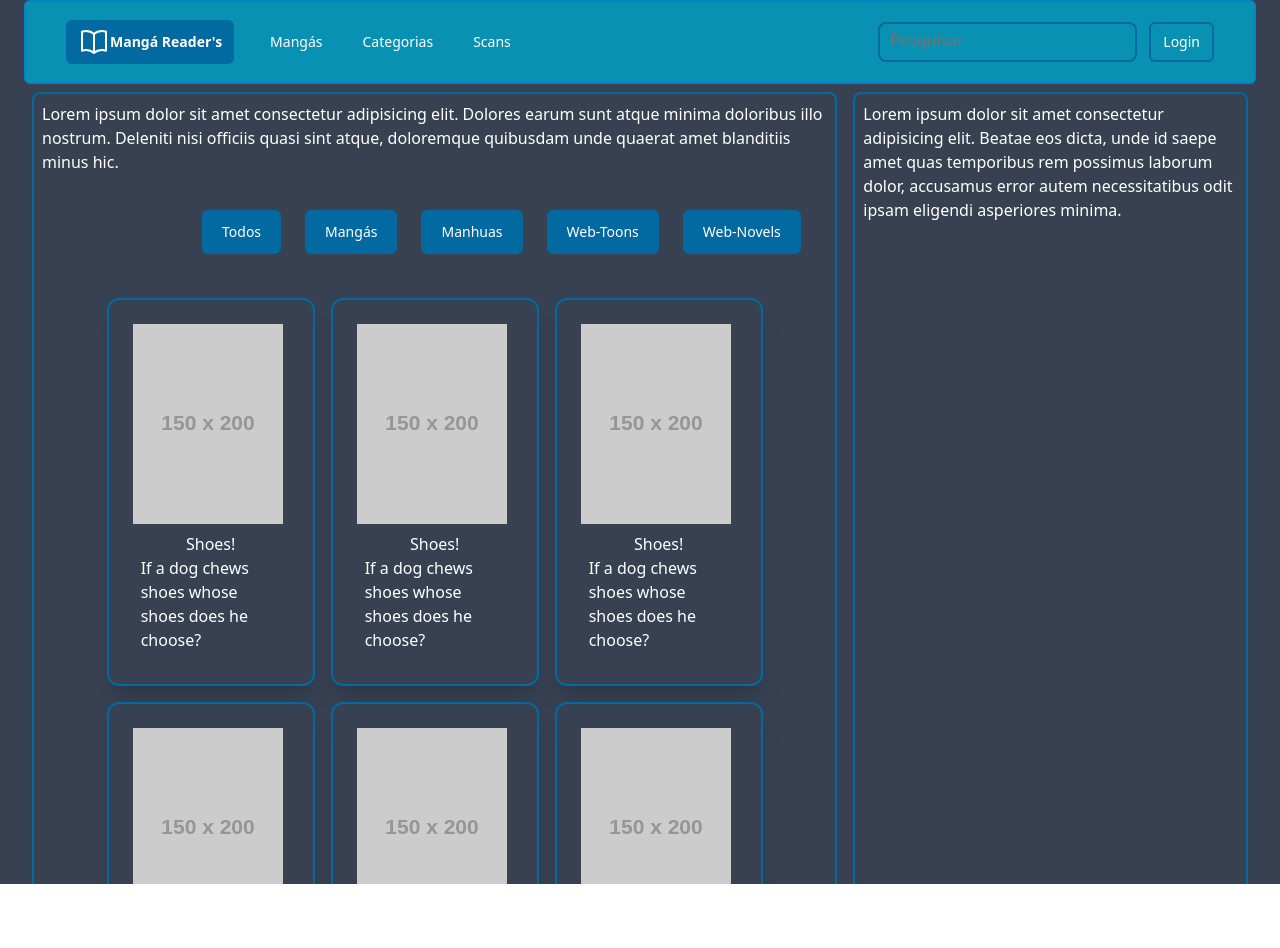
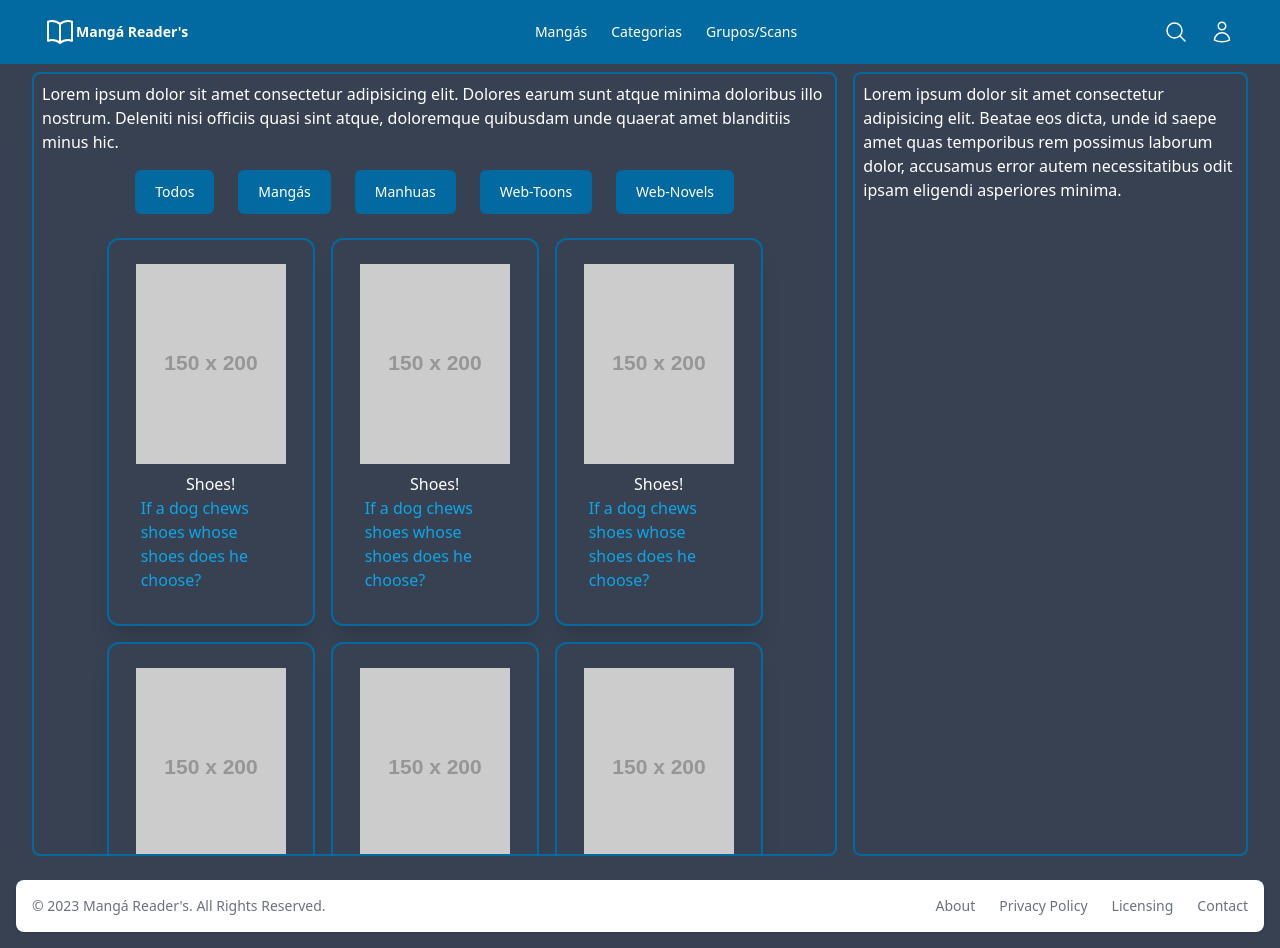
Before and after one commit to kroonus2/MangaReader-FrontEnd, a React (Create React App) app: page / in a window 1280 px wide. Before the commit the page ends 884 px from the top, so only its background shows below. Built offline with nearby package versions, Linux system fonts and the light colour scheme.

Commit message:
Adicionando responsividade aos componentes criados

```diff
--- a/src/App.tsx
+++ b/src/App.tsx
@@ -1,11 +1,18 @@
+import React from "react";
+import { Footerbar } from "./components/Footerbar";
 import { Navbar } from "./components/Navbar";
 import { MainRoutes } from "./routes/MainRoutes";
 
 export default function App() {
   return (
-    <div className="bg-gray-700 overflow-auto">
+    <div className="container m-auto bg-gray-700 min-h-screen overflow-x-hidden flex flex-col relative">
       <Navbar />
-      <MainRoutes />
+      <div className="flex-grow">
+        <MainRoutes />
+      </div>
+      <div className="">
+        <Footerbar />
+      </div>
     </div>
-  )
+  );
 }
--- /dev/null
+++ b/src/components/Footerbar.jsx
@@ -0,0 +1,24 @@
+export const Footerbar = () => {
+    return (
+        <footer className="bg-white rounded-lg shadow m-4 dark:bg-gray-800">
+            <div className="w-full mx-auto max-w-screen-xl p-4 md:flex md:items-center md:justify-between">
+                <span className="text-sm text-gray-500 sm:text-center dark:text-gray-400">© 2023 <a href="https://flowbite.com/" className="hover:underline">Mangá Reader's</a>. All Rights Reserved.
+                </span>
+                <ul className="flex flex-wrap items-center mt-3 text-sm font-medium text-gray-500 dark:text-gray-400 sm:mt-0">
+                    <li>
+                        <a href="*" className="mr-4 hover:underline md:mr-6 ">About</a>
+                    </li>
+                    <li>
+                        <a href="*" className="mr-4 hover:underline md:mr-6">Privacy Policy</a>
+                    </li>
+                    <li>
+                        <a href="*" className="mr-4 hover:underline md:mr-6">Licensing</a>
+                    </li>
+                    <li>
+                        <a href="*" className="hover:underline">Contact</a>
+                    </li>
+                </ul>
+            </div>
+        </footer>
+    )
+}
--- a/src/components/Navbar.tsx
+++ b/src/components/Navbar.tsx
@@ -1,25 +1,36 @@
+import React, { useState } from 'react';
+
 export const Navbar = () => {
+    const [showMobileMenu, setShowMobileMenu] = useState(false);
+    const [showSearchField, setShowSearchField] = useState(false);
+
+    const toggleMobileMenu = () => {
+        setShowMobileMenu((prevState) => !prevState);
+    };
+
+    const toggleSearchField = () => {
+        setShowSearchField((prevState) => !prevState);
+    };
+
     return (
-        <nav className="bg-cyan-600 mx-6 py-4 rounded-md p-2 border-2 border-sky-600 rounded-lg">
-            <div className="mx-auto max-w-9xl px-2 sm:px-6 lg:px-8 ">
-                <div className="relative flex h-12 items-center justify-between">
-                    <div className="absolute inset-y-0 left-0 flex items-center sm:hidden">
-                        <button type="button" className="inline-flex items-center justify-center rounded-md p-2 text-gray-400
-                        houver:bg-gray-700 hover:text-white focus:outline-none focus:ring-2 focus:ring-inset focus:ring-white"
-                            aria-controls="mobile-menu" aria-expanded="false">
-                            <span className="sr-only">
-                                Abrir Menu Principal
-                            </span>
-                            <svg className="block h-6 w-6" fill="none" viewBox="0 0 24 24" stroke-width="1.5" stroke="currentColor" aria-hidden="true">
-                                <path stroke-linecap="round" stroke-linejoin="round" d="M3.75 6.75h16.5M3.75 12h16.5m-16.5 5.25h16.5" />
+        <>
+            {/* Top Navbar */}
+            <nav className={`bg-sky-700 text-white py-4 px-8 flex items-center justify-between ${showMobileMenu ? 'h-auto' : 'h-16'}`}>
+                {/* Mobile Menu Button */}
+                <div className="lg:hidden">
+                    <button
+                        onClick={toggleMobileMenu}
+                        className="text-2xl"
+                    >
+                        <svg xmlns="http://www.w3.org/2000/svg" fill="none" viewBox="0 0 24 24" strokeWidth={1.5} stroke="currentColor" className="w-6 h-6">
+                            <path strokeLinecap="round" strokeLinejoin="round" d="M3.75 5.25h16.5m-16.5 4.5h16.5m-16.5 4.5h16.5m-16.5 4.5h16.5" />
                         </svg>
 
-                            <svg className="hidden h-6 w-6" fill="none" viewBox="0 0 24 24" stroke-width="1.5" stroke="currentColor" aria-hidden="true">
-                                <path stroke-linecap="round" stroke-linejoin="round" d="M6 18L18 6M6 6l12 12" />
-                            </svg>
                     </button>
                 </div>
-                    <div className="flex flex-1 items-center justify-center sm:items-stretch sm:justify-start">
+
+                {/* Logo */}
+                <div className="text-2xl font-bold">
                     <a href="/" className="flex flex-shrink-0 items-center bg-sky-700 text-white rounded-md px-3 py-1 hover:shadow-lg text-sm font-medium">
                         <svg xmlns="http://www.w3.org/2000/svg" fill="none" viewBox="0 0 24 24" strokeWidth={1.5} stroke="currentColor" className="block w-8 h-8">
                             <path strokeLinecap="round" strokeLinejoin="round" d="M12 6.042A8.967 8.967 0 006 3.75c-1.052 0-2.062.18-3 .512v14.25A8.987 8.987 0 016 18c2.305 0 4.408.867 6 2.292m0-14.25a8.966 8.966 0 016-2.292c1.052 0 2.062.18 3 .512v14.25A8.987 8.987 0 0018 18a8.967 8.967 0 00-6 2.292m0-14.25v14.25" />
@@ -28,52 +39,73 @@ export const Navbar = () => {
                             Mangá Reader's
                         </h1>
                     </a>
-                        <div className="hidden sm:ml-6 sm:block">
-                            <div className="flex space-x-4">
-                                <a href="*" className="text-white hover:bg-sky-700 hover:text-white rounded-md px-3 py-3 text-sm font-medium">
+                </div>
+
+                {/* Desktop Menu */}
+                <div className="hidden lg:flex items-center">
+                    <a href="*" className="text-white hover:bg-gray-700 hover:text-white rounded-md px-3 py-3 text-sm font-medium">
                         Mangás
                     </a>
-                                <a href="*" className="text-white hover:bg-sky-700 hover:text-white rounded-md px-3 py-3 text-sm font-medium">
+                    <a href="*" className="text-white hover:bg-gray-700 hover:text-white rounded-md px-3 py-3 text-sm font-medium">
                         Categorias
                     </a>
-                                <a href="*" className="text-white hover:bg-sky-700 hover:text-white rounded-md px-3 py-3 text-sm font-medium">
-                                    Scans
+                    <a href="*" className="text-white hover:bg-gray-700 hover:text-white rounded-md px-3 py-3 text-sm font-medium">
+                        Grupos/Scans
                     </a>
                 </div>
+
+                {/* Div fixa na direita em ambos os espectos, [desktop, mobile] */}
+                <div className="relative inset-y-0 right-0 flex items-center pr-2 sm:static sm:inset-auto sm:ml-6 sm:pr-0">
+                    {/* Search Icon and Field */}
+                    <div className="relative bg-sky-700 rounded-lg flex items-center hover:bg-gray-700">
+                        {showSearchField && (
+                            <input
+                                type="text"
+                                placeholder="Pesquisar"
+                                className="px-2 py-1 rounded-lg shadow-inner bg-sky-800"
+                            />
+                        )}
+                        <button
+                            onClick={toggleSearchField}
+                            className="text-white text-2xl px-2"
+                        >
+                            <svg xmlns="http://www.w3.org/2000/svg" fill="none" viewBox="0 0 24 24" strokeWidth={1.5} stroke="currentColor" className="w-6 h-6">
+                                <path strokeLinecap="round" strokeLinejoin="round" d="M21 21l-5.197-5.197m0 0A7.5 7.5 0 105.196 5.196a7.5 7.5 0 0010.607 10.607z" />
+                            </svg>
+                        </button>
+                    </div>
+                    {/* User Icon */}
+                    <div className="relative">
+                        <button
+                            className="border-2 border-sky-700 hover:bg-sky-700 text-white rounded-md px-3 py-2 text-sm font-medium hover:bg-gray-700"
+                        >
+                            <svg xmlns="http://www.w3.org/2000/svg" fill="none" viewBox="0 0 24 24" strokeWidth={1.5} stroke="currentColor" className="w-6 h-6">
+                                <path strokeLinecap="round" strokeLinejoin="round" d="M15.75 6a3.75 3.75 0 11-7.5 0 3.75 3.75 0 017.5 0zM4.501 20.118a7.5 7.5 0 0114.998 0A17.933 17.933 0 0112 21.75c-2.676 0-5.216-.584-7.499-1.632z" />
+                            </svg>
+
+
+                        </button>
                     </div>
                 </div>
-                    <div className="absolute inset-y-0 right-0 flex items-center pr-2 sm:static sm:inset-auto sm:ml-6 sm:pr-0">
-                        <div className="relative" data-te-input-wrapper-init>
-                            <input
-                                type="search"
-                                className="peer block min-h-[auto] w-full rounded-lg border-solid border-2 border-sky-700 bg-transparent px-3 py-[0.32rem] leading-[1.6] outline-none transition-all duration-200 ease-linear focus:placeholder:opacity-100 peer-focus:text-primary data-[te-input-state-active]:placeholder:opacity-100 motion-reduce:transition-none dark:text-neutral-200 dark:placeholder:text-neutral-200 dark:peer-focus:text-primary [&:not([data-te-input-placeholder-active])]:placeholder:opacity-0"
-                                id="searchBar"
-                                placeholder="Type query"
-                            />
-                            <label className="pointer-events-none absolute left-3 top-0 mb-0 max-w-[90%] origin-[0_0]
-                                truncate pt-[0.37rem] leading-[1.6] text-neutral-500 transition-all duration-200
-                                ease-out peer-focus:-translate-y-[0.9rem] peer-focus:scale-[0.8] peer-focus:text-primary
-                                peer-data-[te-input-state-active]:-translate-y-[0.9rem]
-                                peer-data-[te-input-state-active]:scale-[0.8] motion-reduce:transition-none
-                                dark:text-neutral-200 dark:peer-focus:text-primary"
-                            >Pesquisar
-                            </label>
-                        </div>
-                        <div className="relative ml-3">
-                            <div>
-                                <button type="button" className="border-2 border-sky-700 hover:bg-sky-700 text-white rounded-md px-3 py-2 text-sm font-medium"
-                                    id="user-menu-btn" aria-expanded="false" aria-haspopup="true">
-                                    <span className="sr-only">Open user menu</span>
-                                    {/* <svg xmlns="http://www.w3.org/2000/svg" fill="none" viewBox="0 0 24 24" stroke-width="1.5" stroke="currentColor" className="h-8 w-8 rounded-full">
-                                        <path stroke-linecap="round" stroke-linejoin="round" d="M15.75 6a3.75 3.75 0 11-7.5 0 3.75 3.75 0 017.5 0zM4.501 20.118a7.5 7.5 0 0114.998 0A17.933 17.933 0 0112 21.75c-2.676 0-5.216-.584-7.499-1.632z" />
-                                    </svg> */}
+            </nav>
+
+            {/* Mobile Menu */}
+            <div className={`bg-sky-700 text-white py-2 px-4 lg:hidden ${showMobileMenu ? 'block' : 'hidden'}`}>
+                <div className="flex flex-col">
+                    <button type="button" className="my-2 w-full text-left">
+                        Mangás
+                    </button>
+                    <button type="button" className="my-2 w-full text-left">
+                        Categorias
+                    </button>
+                    <button type="button" className="my-2 w-full text-left">
+                        Grupos/Scans
+                    </button>
+                    <button type="button" className="my-2 w-full text-left">
                         Login
                     </button>
                 </div>
             </div>
-                    </div>
-                </div>
-            </div>
-        </nav>
-    )
-}
+        </>
+    );
+};
--- a/src/pages/MainPage.tsx
+++ b/src/pages/MainPage.tsx
@@ -1,86 +1,97 @@
 export const MainPage = () => {
     return (
-        <div className="container mx-auto h-screen px-8 py-2 grid grid-cols-3 gap-4 text-white h-fit">
-            <div className="col-span-2 p-2 border-2 border-sky-700 rounded-lg">
+        <div className="container mx-auto h-screen px-8 py-2  grid grid-cols-1 sm:grid-cols-2 lg:grid-cols-3 gap-4 text-white">
+            <div className="lg:col-span-2 p-2 border-2 border-sky-700 rounded-lg overflow-x-auto items-center">
                 <h2>
                     Lorem ipsum dolor sit amet consectetur adipisicing elit. Dolores earum sunt atque minima doloribus illo nostrum. Deleniti nisi officiis quasi sint atque, doloremque quibusdam unde quaerat amet blanditiis minus hic.
                 </h2>
-                <nav className="mx-28 p-9">
-                    <div className="grid grid-flow-col auto-cols-max">
+                <nav className="my-4">
+                    <div className="flex flex-wrap lg:flex-nowrap lg:justify-center md:justify-start">
                         <div>
-                            <button type="button" className="lex flex-shrink-0 items-center bg-sky-700 text-white rounded-md px-5 py-3 hover:shadow-lg text-sm font-medium  mx-3">Todos</button>
+                            <button type="button" className="flex-1 flex-shrink-0 items-center bg-sky-700 text-white rounded-md px-5 py-3 hover:shadow-lg text-sm font-medium mx-3">Todos</button>
                         </div>
                         <div>
-                            <button type="button" className="lex flex-shrink-0 items-center bg-sky-700 text-white rounded-md px-5 py-3 hover:shadow-lg text-sm font-medium  mx-3">Mangás</button>
+                            <button type="button" className="flex-1 flex-shrink-0 items-center bg-sky-700 text-white rounded-md px-5 py-3 hover:shadow-lg text-sm font-medium mx-3">Mangás</button>
                         </div>
                         <div>
-                            <button type="button" className="lex flex-shrink-0 items-center bg-sky-700 text-white rounded-md px-5 py-3 hover:shadow-lg text-sm font-medium  mx-3">Manhuas</button>
+                            <button type="button" className="flex-1 flex-shrink-0 items-center bg-sky-700 text-white rounded-md px-5 py-3 hover:shadow-lg text-sm font-medium mx-3">Manhuas</button>
                         </div>
                         <div>
-                            <button type="button" className="lex flex-shrink-0 items-center bg-sky-700 text-white rounded-md px-5 py-3 hover:shadow-lg text-sm font-medium  mx-3">Web-Toons</button>
+                            <button type="button" className="flex-1 flex-shrink-0 items-center bg-sky-700 text-white rounded-md px-5 py-3 hover:shadow-lg text-sm font-medium mx-3">Web-Toons</button>
                         </div>
                         <div>
-                            <button type="button" className="lex flex-shrink-0 items-center bg-sky-700 text-white rounded-md px-5 py-3 hover:shadow-lg text-sm font-medium  mx-3">Web-Novels</button>
+                            <button type="button" className="flex-1 flex-shrink-0 items-center bg-sky-700 text-white rounded-md px-5 py-3 hover:shadow-lg text-sm font-medium mx-3">Web-Novels</button>
                         </div>
                     </div>
                 </nav>
                 <div className="flex flex-1 flex-wrap justify-center">
-                    <div className="card w-52 bg-gray-700 shadow-xl p-6 hover:shadow-2xl hover:shadow-sky-500/40 border-2 border-sky-700 rounded-xl m-2">
-                        <figure><img src="https://placehold.co/150x200" /></figure>
+                    <div className="card w-full sm:w-52 bg-gray-700 shadow-xl p-6 hover:shadow-2xl hover:shadow-sky-500/40 border-2 border-sky-700 rounded-xl m-2">
+                        <div className="flex flex-col items-center"> {/* Centralize a imagem */}
+                            <figure>
+                                <img src="https://placehold.co/150x200" alt="img-front-manga" />
+                            </figure>
+                        </div>
                         <div className="card-body p-2">
                             <h2 className="card-title text-center">Shoes!</h2>
-                            <p className="">If a dog chews shoes whose shoes does he choose?</p>
+                            <p className="text-sky-500">If a dog chews shoes whose shoes does he choose?</p>
                         </div>
                     </div>
-                    <div className="card w-52 bg-gray-700 shadow-xl p-6 hover:shadow-2xl hover:shadow-sky-500/40 border-2 border-sky-700 rounded-xl m-2" >
-                        <figure><img src="https://placehold.co/150x200" /></figure>
+                    <div className="card w-full sm:w-52 bg-gray-700 shadow-xl p-6 hover:shadow-2xl hover:shadow-sky-500/40 border-2 border-sky-700 rounded-xl m-2">
+                        <div className="flex flex-col items-center"> {/* Centralize a imagem */}
+                            <figure>
+                                <img src="https://placehold.co/150x200" alt="img-front-manga" />
+                            </figure>
+                        </div>
                         <div className="card-body p-2">
                             <h2 className="card-title text-center">Shoes!</h2>
-                            <p className="">If a dog chews shoes whose shoes does he choose?</p>
+                            <p className="text-sky-500">If a dog chews shoes whose shoes does he choose?</p>
                         </div>
                     </div>
-                    <div className="card w-52 bg-gray-700 shadow-xl p-6 hover:shadow-2xl hover:shadow-sky-500/40 border-2 border-sky-700 rounded-xl m-2">
-                        <figure><img src="https://placehold.co/150x200" /></figure>
+                    <div className="card w-full sm:w-52 bg-gray-700 shadow-xl p-6 hover:shadow-2xl hover:shadow-sky-500/40 border-2 border-sky-700 rounded-xl m-2">
+                        <div className="flex flex-col items-center"> {/* Centralize a imagem */}
+                            <figure>
+                                <img src="https://placehold.co/150x200" alt="img-front-manga" />
+                            </figure>
+                        </div>
                         <div className="card-body p-2">
                             <h2 className="card-title text-center">Shoes!</h2>
-                            <p className="">If a dog chews shoes whose shoes does he choose?</p>
+                            <p className="text-sky-500">If a dog chews shoes whose shoes does he choose?</p>
                         </div>
                     </div>
-                    <div className="card w-52 bg-gray-700 shadow-xl p-6 hover:shadow-2xl hover:shadow-sky-500/40 border-2 border-sky-700 rounded-xl m-2">
-                        <figure><img src="https://placehold.co/150x200" /></figure>
+                    <div className="card w-full sm:w-52 bg-gray-700 shadow-xl p-6 hover:shadow-2xl hover:shadow-sky-500/40 border-2 border-sky-700 rounded-xl m-2">
+                        <div className="flex flex-col items-center"> {/* Centralize a imagem */}
+                            <figure>
+                                <img src="https://placehold.co/150x200" alt="img-front-manga" />
+                            </figure>
+                        </div>
                         <div className="card-body p-2">
                             <h2 className="card-title text-center">Shoes!</h2>
-                            <p className="">If a dog chews shoes whose shoes does he choose?</p>
+                            <p className="text-sky-500">If a dog chews shoes whose shoes does he choose?</p>
                         </div>
                     </div>
-                    <div className="card w-52 bg-gray-700 shadow-xl p-6 hover:shadow-2xl hover:shadow-sky-500/40 border-2 border-sky-700 rounded-xl m-2">
-                        <figure><img src="https://placehold.co/150x200" /></figure>
+                    <div className="card w-full sm:w-52 bg-gray-700 shadow-xl p-6 hover:shadow-2xl hover:shadow-sky-500/40 border-2 border-sky-700 rounded-xl m-2">
+                        <div className="flex flex-col items-center"> {/* Centralize a imagem */}
+                            <figure>
+                                <img src="https://placehold.co/150x200" alt="img-front-manga" />
+                            </figure>
+                        </div>
                         <div className="card-body p-2">
                             <h2 className="card-title text-center">Shoes!</h2>
-                            <p className="">If a dog chews shoes whose shoes does he choose?</p>
+                            <p className="text-sky-500">If a dog chews shoes whose shoes does he choose?</p>
                         </div>
                     </div>
-                    <div className="card w-52 bg-gray-700 shadow-xl p-6 hover:shadow-2xl hover:shadow-sky-500/40 border-2 border-sky-700 rounded-xl m-2">
-                        <figure><img src="https://placehold.co/150x200" /></figure>
+                    <div className="card w-full sm:w-52 bg-gray-700 shadow-xl p-6 hover:shadow-2xl hover:shadow-sky-500/40 border-2 border-sky-700 rounded-xl m-2">
+                        <div className="flex flex-col items-center"> {/* Centralize a imagem */}
+                            <figure>
+                                <img src="https://placehold.co/150x200" alt="img-front-manga" />
+                            </figure>
+                        </div>
                         <div className="card-body p-2">
                             <h2 className="card-title text-center">Shoes!</h2>
-                            <p className="">If a dog chews shoes whose shoes does he choose?</p>
+                            <p className="text-sky-500">If a dog chews shoes whose shoes does he choose?</p>
                         </div>
                     </div>
-                    <div className="card w-52 bg-gray-700 shadow-xl p-6 hover:shadow-2xl hover:shadow-sky-500/40 border-2 border-sky-700 rounded-xl m-2">
-                        <figure><img src="https://placehold.co/150x200" /></figure>
-                        <div className="card-body p-2">
-                            <h2 className="card-title text-center">Shoes!</h2>
-                            <p className="">If a dog chews shoes whose shoes does he choose?</p>
-                        </div>
-                    </div>
-                    <div className="card w-52 bg-gray-700 shadow-xl p-6 hover:shadow-2xl hover:shadow-sky-500/40 border-2 border-sky-700 rounded-xl m-2">
-                        <figure><img src="https://placehold.co/150x200" /></figure>
-                        <div className="card-body p-2">
-                            <h2 className="card-title text-center">Shoes!</h2>
-                            <p className="">If a dog chews shoes whose shoes does he choose?</p>
-                        </div>
-                    </div>
+
                 </div>
             </div>
             <div className="p-2 border-2 border-sky-700 rounded-lg">
```
Lines whose indentation alone changed are shown as unchanged.
